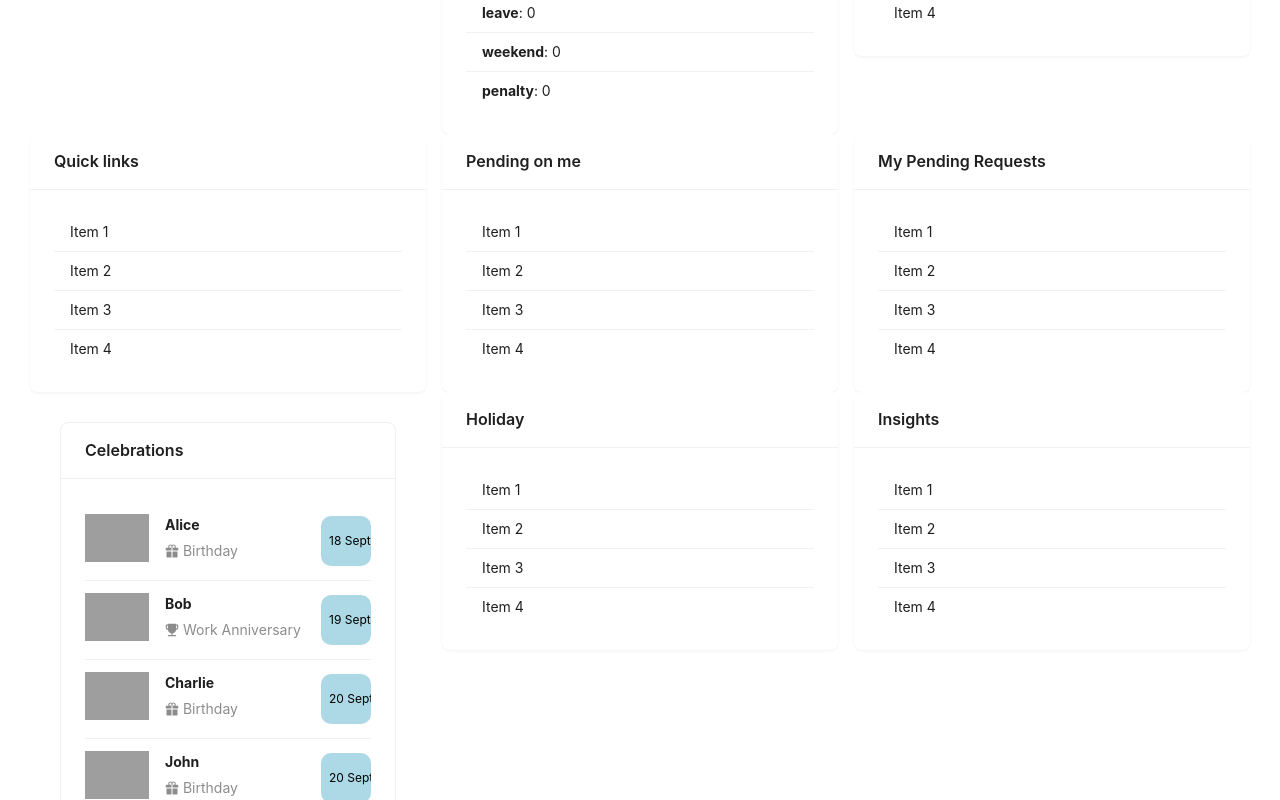
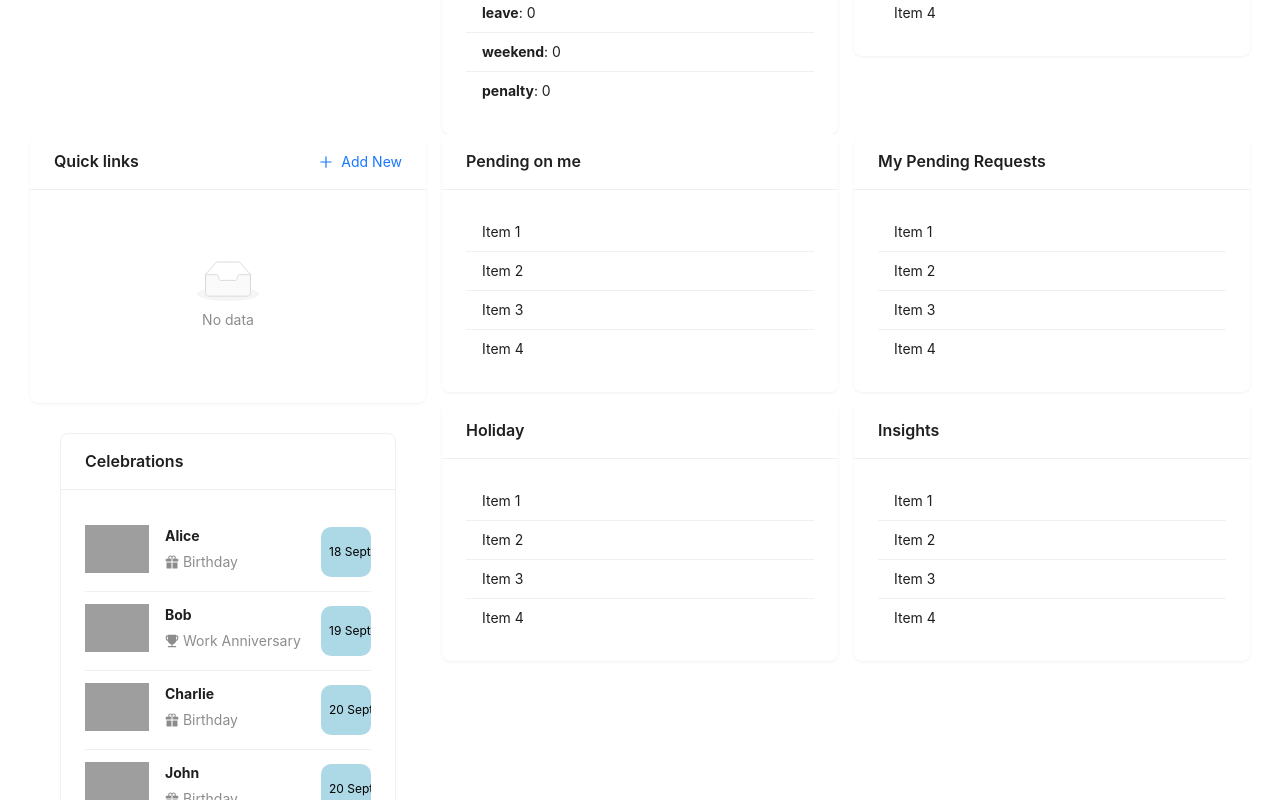
Before and after one commit to dani24sahu/dashboard-antd-reactjs, a React (Create React App) app: page / in a window 1280 px wide. Shown: the part 1200-2000 px from the top of the page. Built offline with nearby package versions, Linux system fonts and the light colour scheme; grey boxes are pictures that could not be loaded.

Commit message:
Added functionality to list added links

```diff
--- a/src/components/views/quickLinkCard/QuickLinks.jsx
+++ b/src/components/views/quickLinkCard/QuickLinks.jsx
@@ -1,17 +1,101 @@
-import { Card, List } from "antd";
-import React from "react";
+import React, { useState } from "react";
+import { Card, List, Modal, Form, Input, Space } from "antd";
+import { PlusOutlined } from "@ant-design/icons";
 
-const QuickLinks = ({data}) => {
+const QuickLinks = () => {
+  const [visible, setVisible] = useState(false);
+
+  const [form] = Form.useForm();
+  const [quickLinks, setQuickLinks] = useState([]); //  an array to store quick links
+
+  const showModal = () => {
+    setVisible(true);
+  };
+
+  const handleOk = () => {
+    form.validateFields().then((values) => {
+      setQuickLinks([...quickLinks, values]); // Add the new quick link to the array
+      console.log(values);
+      setVisible(false);
+      form.resetFields();
+    });
+  };
+
+  const handleCancel = () => {
+    setVisible(false);
+    form.resetFields();
+  };
+
+  const cardStyle = {
+    width: 400,
+    margin: "20px",
+  };
+
+  const listItemStyle = {
+    cursor: "pointer",
+    padding: "8px 0",
+    borderBottom: "1px solid #dcdcdc",
+  };
+
+  const linkStyle = {
+    color: "#1890ff",
+    // textDecoration: "underline",
+    fontSize: "18px",
+  };
+
   return (
     <>
-      <Card title="Quick links" bordered={false}>
+      <Card
+        title="Quick links"
+        bordered={false}
+        // style={cardStyle}
+        extra={
+          <a onClick={showModal}>
+            <Space>
+              <PlusOutlined />
+              Add New
+            </Space>
+          </a>
+        }
+      >
         <List
           size="small"
           bordered={false}
-          dataSource={data}
-          renderItem={(item) => <List.Item>{item}</List.Item>}
+          dataSource={quickLinks}
+          renderItem={(item) => (
+            <List.Item
+              style={listItemStyle}
+              onClick={() => window.open(item.url, "_blank")}
+            >
+              <a style={linkStyle}>{item.name}</a>
+            </List.Item>
+          )}
         />
       </Card>
+
+      <Modal
+        title="Add a new quick link"
+        open={visible}
+        onOk={handleOk}
+        onCancel={handleCancel}
+      >
+        <Form form={form} layout="vertical">
+          <Form.Item
+            name="name"
+            label="Name"
+            rules={[{ required: true, message: "Please enter a name" }]}
+          >
+            <Input />
+          </Form.Item>
+          <Form.Item
+            name="url"
+            label="URL"
+            rules={[{ required: true, message: "Please enter a URL" }]}
+          >
+            <Input />
+          </Form.Item>
+        </Form>
+      </Modal>
     </>
   );
 };
```
